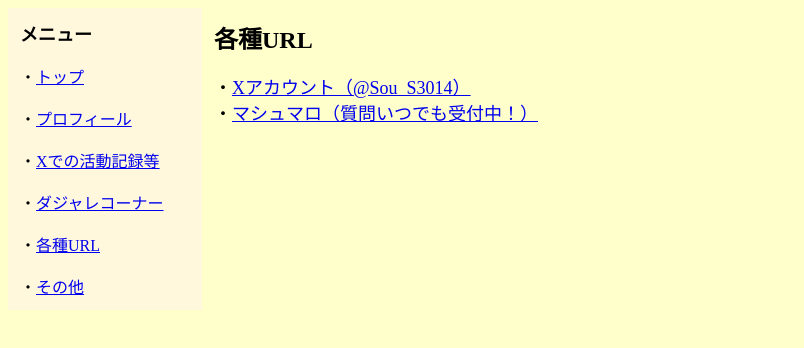
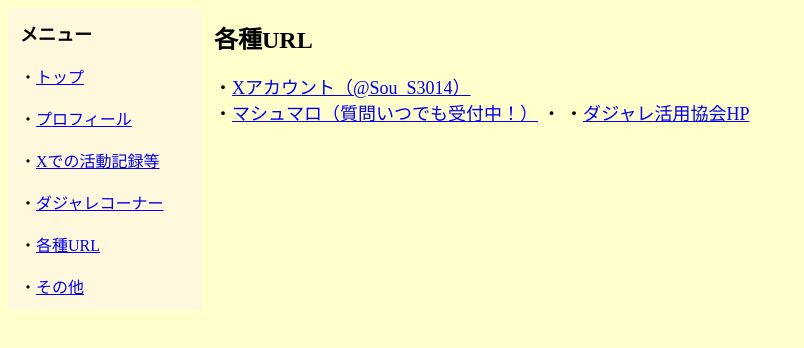
Before and after one commit to sous0314jp-dotcom/sou-s3014-official-homepage, a plain HTML site: page urls.html in a window 1280 px wide. Shown: the whole page, without its empty margins (0-804 px from the left). Drawn offline with Linux system fonts and the light colour scheme.

Commit message:
Add link to ダジャレ活用協会HP in urls.html

```diff
--- a/urls.html
+++ b/urls.html
@@ -23,6 +23,7 @@
       <font size="4">
       ・<a href="https://x.com/Sou_S3014" target="_blank">Xアカウント（@Sou_S3014）</a><br>
       ・<a href="https://marshmallow-qa.com/6hseokmvum52nz6?t=MYWkDW&utm_medium=url_text&utm_source=promotion" target="_blank">マシュマロ（質問いつでも受付中！）</a>
+      ・      ・<a href="https://www.dajare-zukai.jp/" target="_blank">ダジャレ活用協会HP</a>
       </font>
     </td>
   </tr>
```
